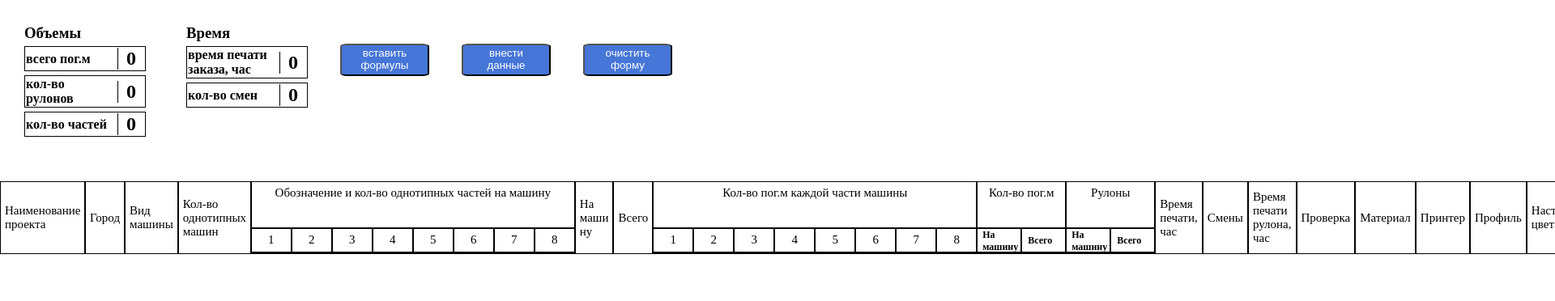
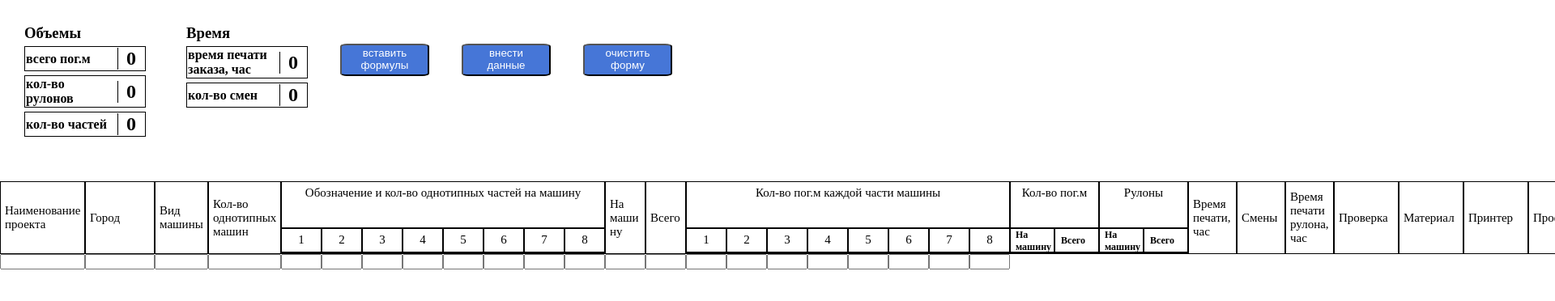
Before and after one commit to umer134/SV_Table_CRM, a React (Vite) app: page / in a window 1280 px wide. Shown: the top 372 px of the page at 81% size, 1920 px wide, since content can reach past the window. Built offline with nearby package versions, Linux system fonts and the light colour scheme.

Commit message:
added 22 inputs-row

```diff
--- a/src/App.css
+++ b/src/App.css
@@ -96,19 +96,19 @@ p{
 }
 
 .proj-name{
-  width: 105px;
+  min-width: 105px;
 }
 
 .city{
-  width: 86px;
+  min-width: 86px;
 }
 
 .type-machine{
-  width: 66px;
+  min-width: 66px;
 }
 
 .quantity-machines{
-  width: 90px;
+  min-width: 90px;
 }
 
 .quantity-machine-partyes,
@@ -117,7 +117,7 @@ p{
 }
 
 .on-machine, .everything{
-  width: 50px;
+  min-width: 50px;
 
 }
 
@@ -126,7 +126,7 @@ p{
 }
 
 .time-printing, .relays, .time-printing-roll{
-  width: 60px;
+  min-width: 60px;
 }
 
 .checking,
@@ -134,7 +134,7 @@ p{
 .printer,
 .profile,
 .color-settings{
-  width: 80px;
+  min-width: 80px;
 }
 
 .quantity-machine-partyes,
@@ -174,7 +174,7 @@ p{
   text-align: center;
   padding-top: 5px;
   height: 30px;
-  width: 50px;
+  min-width: 50px;
 }
 
 .quant-pogM-box, .roll-boxes{
@@ -188,7 +188,7 @@ p{
   font-size: 12px;
   font-weight: 700;
   height: 30px;
-  width: 55px
+  min-width: 55px
 }
 
 .quant-pog-on-car, .on-car{
--- a/src/App.jsx
+++ b/src/App.jsx
@@ -3,6 +3,7 @@ import { useState } from 'react'
 import './App.css'
 import FormTable from './components/FormTable'
 import FormBoxes from './components/FormBoxes'
+import FormInputs from './components/formInputs/FormInputs'
 
 function App() {
 
@@ -11,6 +12,7 @@ function App() {
     <div className='App'>
      <FormTable/>
      <FormBoxes />
+     <FormInputs />
     </div>
   )
 }
--- /dev/null
+++ b/src/components/formInputs/FormInputs.jsx
@@ -0,0 +1,42 @@
+import { useState } from "react";
+import "./formInputs.css"
+
+const FormInputs = () => {
+
+    const [rows, setRows] = useState([]);
+
+    // if(rows) return <p className="rows-loading">Loading...</p>
+
+    return (
+        <div className="FormInputs">
+            <div className="container">
+                <div className="form-inputs">
+                    <input type="text" className="name-input"/>
+                    <input type="text" className="city-input"/>
+                    <input type="text" className="mach_type-input"/>
+                    <input type="text" className="quant-mach_type-input"/>
+                    <input type="text" name="mach_pary-input_1" className="mach_party-input"/>
+                    <input type="text" name="mach_pary-input_2" className="mach_party-input"/>
+                    <input type="text" name="mach_pary-input_3" className="mach_party-input"/>
+                    <input type="text" name="mach_pary-input_4" className="mach_party-input"/>
+                    <input type="text" name="mach_pary-input_5" className="mach_party-input"/>
+                    <input type="text" name="mach_pary-input_6" className="mach_party-input"/>
+                    <input type="text" name="mach_pary-input_7" className="mach_party-input"/>
+                    <input type="text" name="mach_pary-input_8" className="mach_party-input"/>
+                    <input type="text" className="on-machine-input"/>
+                    <input type="text" className="everything-input"/>
+                    <input type="text" name="machPogm_pary-input_1" className="machPogm_party-input"/>
+                    <input type="text" name="machPogm_pary-input_2" className="machPogm_party-input"/>
+                    <input type="text" name="machPogm_pary-input_3" className="machPogm_party-input"/>
+                    <input type="text" name="machPogm_pary-input_4" className="machPogm_party-input"/>
+                    <input type="text" name="machPogm_pary-input_5" className="machPogm_party-input"/>
+                    <input type="text" name="machPogm_pary-input_6" className="machPogm_party-input"/>
+                    <input type="text" name="machPogm_pary-input_7" className="machPogm_party-input"/>
+                    <input type="text" name="machPogm_pary-input_8" className="machPogm_party-input"/>
+                </div>
+            </div>
+        </div>
+     );
+}
+
+export default FormInputs;
--- /dev/null
+++ b/src/components/formInputs/formInputs.css
@@ -0,0 +1,35 @@
+*{
+    box-sizing: border-box;
+    margin: 0;
+    padding: 0;
+}
+
+.form-inputs{
+    display: flex;
+    align-items: center;
+}
+
+.name-input{
+    min-width: 105px;
+    max-width: 105px;
+}
+
+.city-input{
+    min-width: 86px;
+    max-width: 86px;
+}
+
+.mach_type-input{
+    min-width: 66px;
+    max-width: 66px;
+}
+
+.quant-mach_type-input{
+    min-width: 90px;
+    max-width: 90px;
+}
+
+.mach_party-input, .machPogm_party-input, .on-machine-input, .everything-input{
+min-width: 50px;
+max-width: 50px;
+}
```
